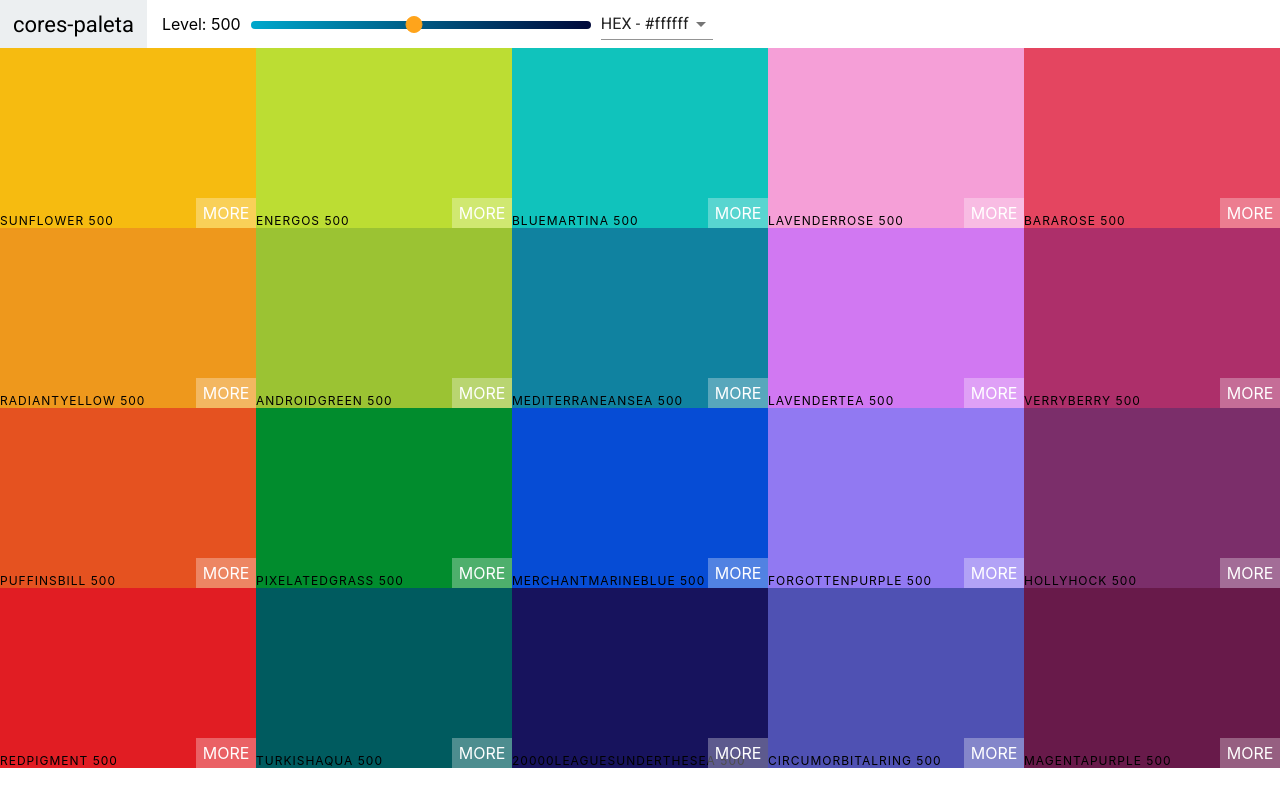
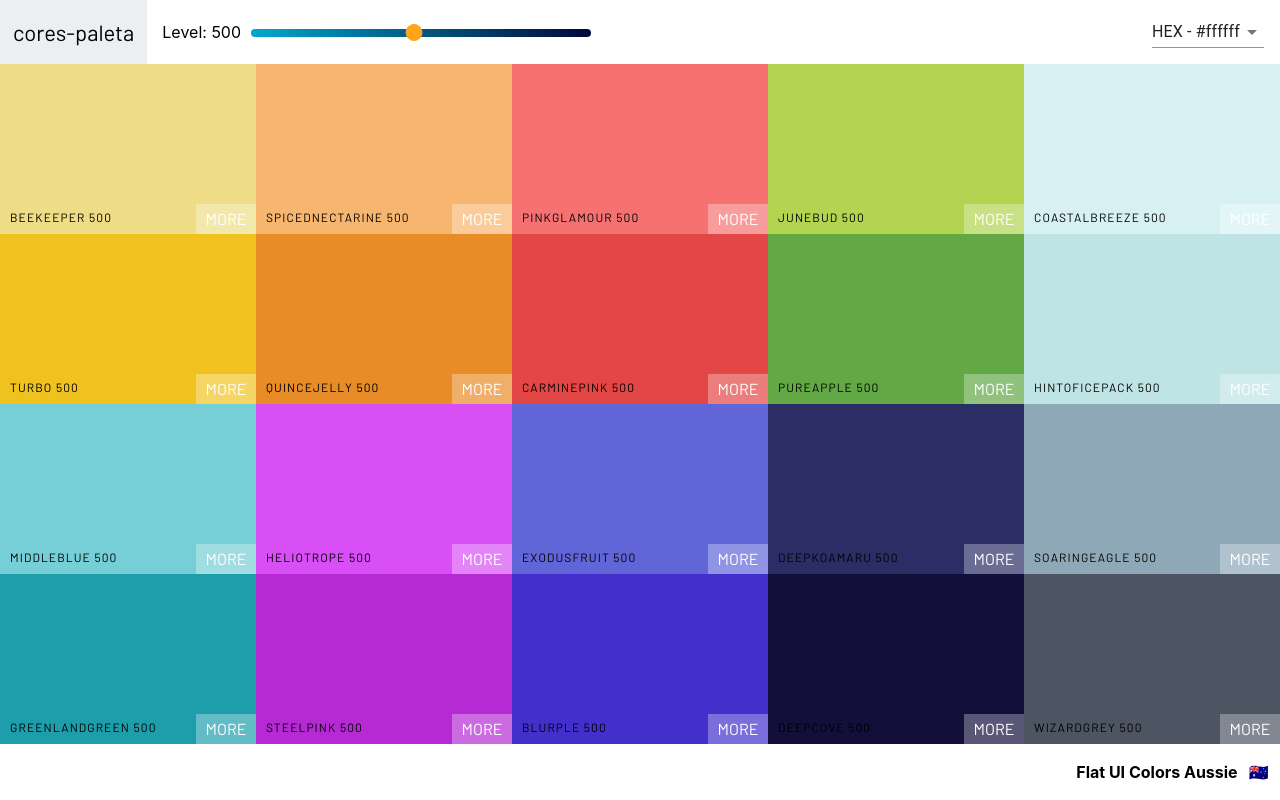
Before and after one commit to logicb0mb/cores-paleta, a React (Create React App) app: page / in a window 1280 px wide. Built offline with nearby package versions, Linux system fonts and the light colour scheme.

Commit message:
SnackBar and Footer

```diff
--- a/package.json
+++ b/package.json
@@ -4,6 +4,7 @@
   "private": true,
   "dependencies": {
     "@material-ui/core": "^4.9.9",
+    "@material-ui/icons": "^4.9.1",
     "@testing-library/jest-dom": "^4.2.4",
     "@testing-library/react": "^9.3.2",
     "@testing-library/user-event": "^7.1.2",
--- a/public/index.html
+++ b/public/index.html
@@ -7,7 +7,9 @@
     <meta name="viewport" content="width=device-width, initial-scale=1" />
     <meta name="theme-color" content="#000000" />
     <meta name="description" content="Web site created using create-react-app" />
-    <link href="https://fonts.googleapis.com/css2?family=Roboto:wght@100;300;400;500&display=swap" rel="stylesheet">
+
+    <link href="https://fonts.googleapis.com/css2?family=Barlow:wght@100;200;300;400;500;600&display=swap"
+        rel="stylesheet">
     <link rel="apple-touch-icon" href="%PUBLIC_URL%/logo192.png" />
     <!--
       manifest.json provides metadata used when your web app is installed on a
--- a/src/App.js
+++ b/src/App.js
@@ -6,7 +6,7 @@ function App() {
     console.log();
     return (
         <div>
-            <Palette palette={generatePalette(seedColors[2])} />
+            <Palette palette={generatePalette(seedColors[4])} />
         </div>
     );
 }
--- a/src/components/ColorBox.css
+++ b/src/components/ColorBox.css
@@ -5,6 +5,8 @@
     display: inline-block;
     position: relative;
     cursor: pointer;
+    font-family: 'Barlow', sans-serif;
+
     margin-bottom: -4px;
 }
 .copy-button {
@@ -23,8 +25,10 @@
     line-height: 30px;
     color: white;
     text-transform: uppercase;
-    border: none;
+    border-radius: 5px;
+    border: 2px solid hsla(0, 0%, 100%, 0.2);
     opacity: 0;
+    padding-bottom: 1.7rem;
 }
 
 .ColorBox:hover .copy-button {
@@ -34,14 +38,16 @@
 
 .box-content {
     position: absolute;
-    /* padding: 10px;  this padding was causing an overflow and generating a horizontal scrollbar */
     width: 100%;
     left: 0px;
-    bottom: 0px;
+    bottom: 10px;
     color: black;
-    letter-spacing: 1px;
+    letter-spacing: 1.1px;
     text-transform: uppercase;
     font-size: 12px;
+}
+.box-content span {
+    padding: 10px; /*  this padding was causing an overflow and generating a horizontal scrollbar */
 }
 .see-more {
     background: rgba(255, 255, 255, 0.3);
@@ -62,7 +68,7 @@
     z-index: 0;
     width: 100%;
     height: 100%;
-    transition: transform 0.6 ease-in-out;
+    transition: transform 0.7s ease-in-out;
     transform: scale(0.1);
 }
 .copy-overlay.show {
--- a/src/components/NavBar.css
+++ b/src/components/NavBar.css
@@ -2,14 +2,14 @@
     display: flex;
     align-items: center;
     justify-content: flex-start;
-    height: 6vh;
+    height: 8vh;
 }
 .logo {
     margin-right: 15px;
     padding: 0 13px;
     font-size: 22px;
     background-color: #eceff1;
-    font-family: Roboto;
+    font-family: 'Barlow', sans-serif;
     height: 100%;
     display: flex;
     align-items: center;
@@ -54,3 +54,7 @@
         #00a8cc
     ); /* W3C, IE 10+/ Edge, Firefox 16+, Chrome 26+, Opera 12+, Safari 7+ */
 }
+.select__container {
+    margin-left: auto;
+    margin-right: 1rem;
+}
--- a/src/components/NavBar.js
+++ b/src/components/NavBar.js
@@ -1,7 +1,12 @@
 import React, { Component } from 'react';
 import Select from '@material-ui/core/Select';
+import Snackbar from '@material-ui/core/Snackbar';
+import Slide from '@material-ui/core/Slide';
+import CloseIcon from '@material-ui/icons/Close';
+import IconButton from '@material-ui/core/IconButton';
 import MenuItem from '@material-ui/core/MenuItem';
-import Slider, { Range } from 'rc-slider';
+
+import Slider from 'rc-slider';
 import 'rc-slider/assets/index.css'; //this should be included before our own styles in order for edited styles (slider) to work
 import './NavBar.css';
 
@@ -10,15 +15,22 @@ export default class NavBar extends Component {
         super(props);
         this.state = {
             format: 'hex',
+            open: false,
         };
     }
-    handleChange = (event) => {
-        this.setState({ format: event.target.value });
+    handleFormatChange = (event) => {
+        this.setState({ format: event.target.value, open: true });
         this.props.changeColorFormat(event.target.value);
     };
+    closeSnackBar = () => {
+        this.setState({ open: false });
+    };
+    TransitionLeft(props) {
+        return <Slide {...props} direction="left" />;
+    }
     render() {
-        const { level, changeLevel, changeColorFormat } = this.props;
-        const { format } = this.state;
+        const { level, changeLevel } = this.props;
+        const { format, open } = this.state;
         return (
             <header className="NavBar">
                 <div className="logo">
@@ -37,13 +49,41 @@ export default class NavBar extends Component {
                     </div>
                 </div>
                 <div className="select__container">
-                    <Select value={format} onChange={this.handleChange}>
+                    <Select value={format} onChange={this.handleFormatChange}>
                         <MenuItem value="hex">HEX - #ffffff</MenuItem>
                         <MenuItem value="rgb">RGB - rgb(255,255,255)</MenuItem>
                         <MenuItem value="rgba">
                             RGBA - rgb(255,255,255,1.0)
                         </MenuItem>
                     </Select>
+                    <Snackbar
+                        anchorOrigin={{
+                            vertical: 'bottom',
+                            horizontal: 'left',
+                        }}
+                        open={open}
+                        autoHideDuration={3000}
+                        message={
+                            <span id="message-id">
+                                Format Changed To {format.toUpperCase()}
+                            </span>
+                        }
+                        ContentProps={{
+                            'aria-describedby': 'message-id',
+                        }}
+                        TransitionComponent={this.TransitionLeft}
+                        action={[
+                            <IconButton
+                                onClick={this.closeSnackBar}
+                                color="inherit"
+                                key="close"
+                                aria-label="close"
+                            >
+                                <CloseIcon />
+                            </IconButton>,
+                        ]}
+                        onClose={this.closeSnackBar}
+                    ></Snackbar>
                 </div>
             </header>
         );
--- a/src/components/Palette.css
+++ b/src/components/Palette.css
@@ -1,6 +1,19 @@
 .Palette {
     height: 100vh;
+    display: flex;
+    flex-direction: column;
 }
 .Palette__colors {
-    height: 90%;
+    height: 85%;
 }
+.Palette__footer {
+    background-color: white;
+    height: 7vh;
+    display: flex;
+    justify-content: flex-end;
+    align-items: center;
+    font-weight: bold;
+}
+.emoji {
+    margin: 0.7rem;
+}
--- a/src/components/Palette.js
+++ b/src/components/Palette.js
@@ -18,10 +18,14 @@ export default class Palette extends Component {
         this.setState({ format: val });
     };
     render() {
-        const { colors } = this.props.palette;
+        const { colors, paletteName, emoji } = this.props.palette;
         const { level, format } = this.state;
         const colorBoxes = colors[level].map((color) => (
-            <ColorBox background={color[format]} name={color.name} />
+            <ColorBox
+                background={color[format]}
+                name={color.name}
+                key={color.id}
+            />
         ));
         return (
             <div className="Palette">
@@ -30,9 +34,11 @@ export default class Palette extends Component {
                     changeLevel={this.changeLevel}
                     changeColorFormat={this.changeColorFormat}
                 />
-                {/* Navbar goes here*/}
                 <div className="Palette__colors">{colorBoxes}</div>
-                {/* Footer */}
+                <footer className="Palette__footer">
+                    {paletteName}
+                    <span className="emoji">{emoji}</span>
+                </footer>
             </div>
         );
     }
```
Also changed, not shown: 1 other file (tests, documents, lock files or other folders).
